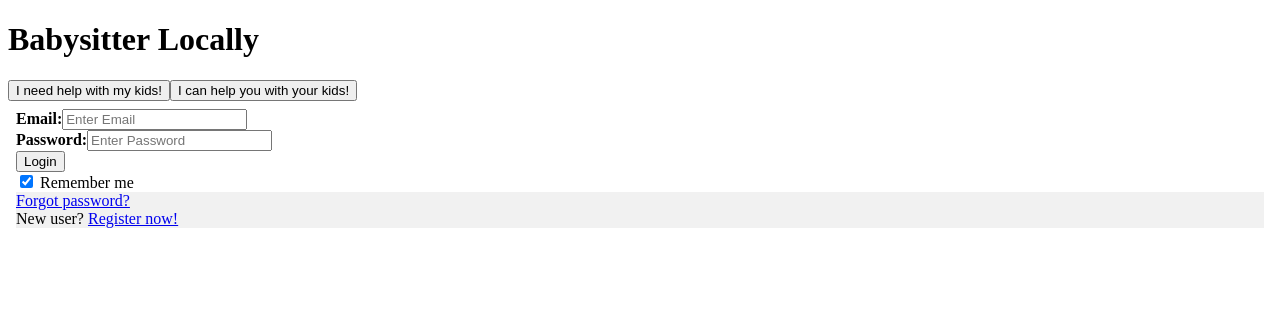
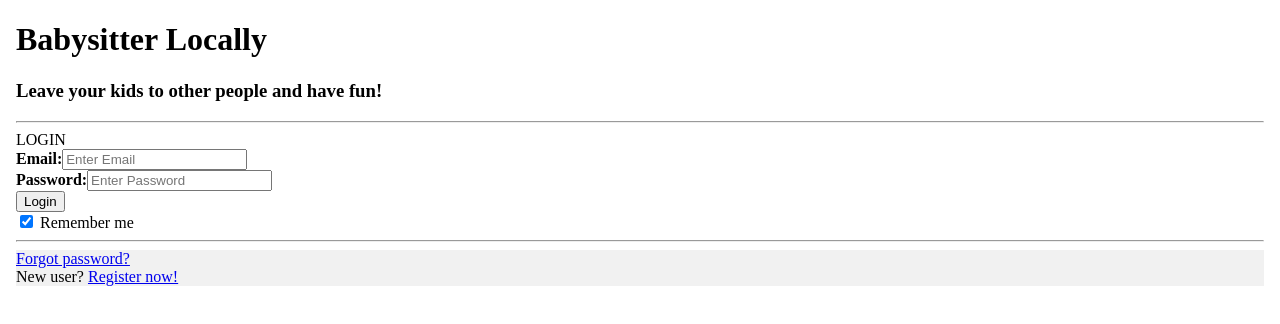
Before and after one commit to KatarzynaMolenda/BabySitterLocally, an Angular app: page / in a window 1280 px wide. Shown: the top 324 px of the page. Built offline with nearby package versions, Linux system fonts and the light colour scheme.

Commit message:
created main-view.component changed starting site login.component after clicking login, main-view.component is activated added routing to the buttons in main-view.component

```diff
--- a/src/app/app.component.html
+++ b/src/app/app.component.html
@@ -1,10 +1,3 @@
-<h1>Babysitter Locally</h1>
-
-<div>
-  <button [routerLink]="['need']">I need help with my kids!</button>
-  <button [routerLink]="['offer']">I can help you with your kids!</button>
-</div>
-
 <div id="container">
   <div id="parent">
     <div id="left"></div>
--- a/src/app/app.module.ts
+++ b/src/app/app.module.ts
@@ -10,6 +10,7 @@ import {CreateBabysitterComponent} from './create-babysitter/create-babysitter.c
 import {NeedHelpComponent} from './need-help/need-help.component';
 import {RouterModule, Routes} from '@angular/router';
 import {OfferHelpComponent} from './offer-help/offer-help.component';
+import {MainViewComponent} from './main-view/main-view.component';
 const root: Routes = [{
   path: 'create',
   component: CreateBabysitterComponent
@@ -25,6 +26,9 @@ const root: Routes = [{
 }, {
   path: 'register',
   component: RegisterComponent
+}, {
+  path: 'main',
+  component: MainViewComponent
 }
 ];
 @NgModule({
@@ -35,6 +39,7 @@ const root: Routes = [{
     CreateBabysitterComponent,
     NeedHelpComponent,
     OfferHelpComponent,
+    MainViewComponent
   ],
   imports: [
     BrowserModule,
--- a/src/app/login/login.component.html
+++ b/src/app/login/login.component.html
@@ -5,9 +5,13 @@
   <title>Login</title>
 </head>
 <body>
-<form method="post">
+<form method="post" (ngSubmit)="onFormSubmit()">
 
-  <div class="container">
+    <h1>Babysitter Locally</h1>
+    <h3>Leave your kids to other people and have fun!</h3>
+    <hr>
+    <div class="subTitle">LOGIN</div>
+
     <div>
       <label class="logonLabel" for="uname"><b>Email:</b></label>
       <input type="email" placeholder="Enter Email" name="uname" required id="uname">
@@ -22,8 +26,7 @@
     <label>
       <input type="checkbox" checked="checked" name="remember"> Remember me
     </label>
-  </div>
-
+<hr>
   <div class="container" style="background-color:#f1f1f1">
     <span class="forgot-password"><a [routerLink]="['forgot-password']">Forgot password?</a></span>
   </div>
--- a/src/app/login/login.component.ts
+++ b/src/app/login/login.component.ts
@@ -1,20 +1,18 @@
 import {Component} from '@angular/core';
+import {HttpClient} from '@angular/common/http';
+import {ActivatedRoute, Router} from '@angular/router';
 
 @Component({
   selector: 'app-login',
   templateUrl: './login.component.html'
 })
 export class LoginComponent {
-
-  onButtonClick(): void {
-    console.log('Kliknięto przycisk');
+  constructor(public httpClient: HttpClient, private activeRoute: ActivatedRoute, private router: Router) {
   }
 
   onFormSubmit(): void {
-    console.log('Zatwierdzono formularz');
+    console.log('Zatwierdzono formularz logowania');
+    this.router.navigateByUrl('/main');
   }
 
-  onTextInputChange(): void {
-    console.log('Zmieniono wartość pola tekstowego');
-  }
 }
--- /dev/null
+++ b/src/app/main-view/main-view.component.html
@@ -0,0 +1,16 @@
+<!DOCTYPE html>
+<html lang="en">
+<head>
+  <meta charset="UTF-8">
+  <title>Main View</title>
+</head>
+<body>
+<div>Let's just pretend that you logged in</div>
+<hr>
+<div>
+  <button [routerLink]="['../need']">I need help</button>
+  <button [routerLink]="['../offer']">I offer help</button>
+</div>
+
+</body>
+</html>
--- /dev/null
+++ b/src/app/main-view/main-view.component.ts
@@ -0,0 +1,19 @@
+import {Component} from '@angular/core';
+import {CreateBabysitterComponent} from '../create-babysitter/create-babysitter.component';
+import {HttpClient} from '@angular/common/http';
+import {ActivatedRoute} from '@angular/router';
+
+@Component({
+  selector: 'app-register',
+  templateUrl: './main-view.component.html'
+})
+export class MainViewComponent {
+
+  constructor(public httpClient: HttpClient) {
+  }
+
+  onButtonClick(): void {
+    console.log('Kliknięto przycisk');
+  }
+
+}
```
